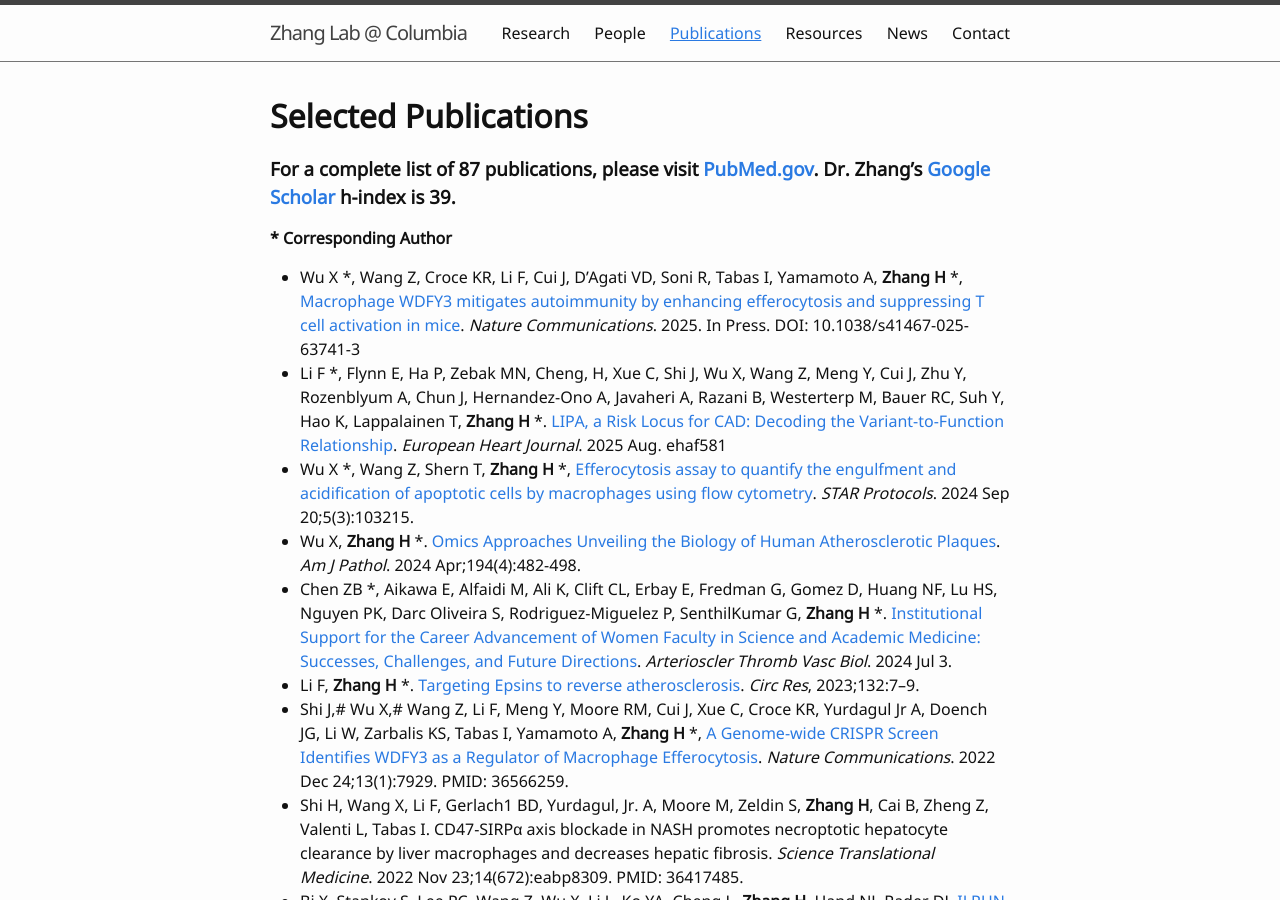
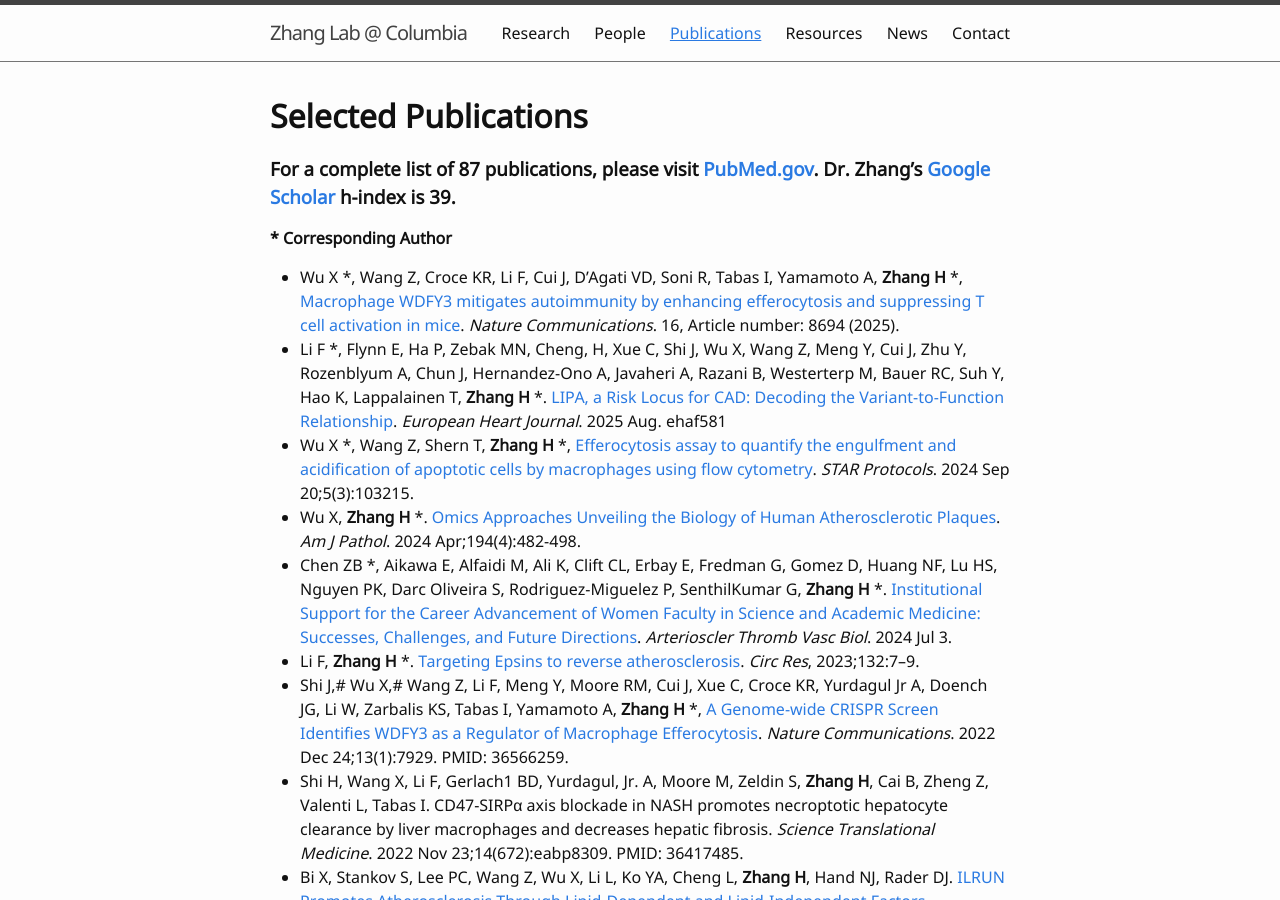
Before and after one commit to hanruizhang/zhanglab, a Jekyll site: the page built from 3_Publications.md, in a window 1280 px wide and 900 px high. Built offline with Jekyll 4.4.1, drawn with Linux system fonts in a browser that asks for light colours; comment, search, counter and statistics services are not loaded.

Commit message:
Update 3_Publications.md

```diff
--- a/3_Publications.md
+++ b/3_Publications.md
@@ -9,7 +9,7 @@ nav: true
 
 __*__ **Corresponding Author**
 
-- Wu X *, Wang Z, Croce KR, Li F, Cui J, D'Agati VD, Soni R, Tabas I, Yamamoto A, **Zhang H** *, [Macrophage WDFY3 mitigates autoimmunity by enhancing efferocytosis and suppressing T cell activation in mice](https://pubmed.ncbi.nlm.nih.gov/39229152/). _Nature Communications_. 2025. In Press. DOI: 10.1038/s41467-025-63741-3
+- Wu X *, Wang Z, Croce KR, Li F, Cui J, D'Agati VD, Soni R, Tabas I, Yamamoto A, **Zhang H** *, [Macrophage WDFY3 mitigates autoimmunity by enhancing efferocytosis and suppressing T cell activation in mice](https://www.nature.com/articles/s41467-025-63741-3). _Nature Communications_. 16, Article number: 8694 (2025).
 - Li F *, Flynn E, Ha P, Zebak MN, Cheng, H, Xue C, Shi J, Wu X, Wang Z, Meng Y, Cui J, Zhu Y, Rozenblyum A, Chun J, Hernandez-Ono A, Javaheri A, Razani B, Westerterp M, Bauer RC, Suh Y, Hao K, Lappalainen T, **Zhang H** *. [LIPA, a Risk Locus for CAD: Decoding the Variant-to-Function Relationship](https://doi.org/10.1093/eurheartj/ehaf581). _European Heart Journal_. 2025 Aug. ehaf581
 - Wu X *, Wang Z, Shern T, **Zhang H** *, [Efferocytosis assay to quantify the engulfment and acidification of apoptotic cells by macrophages using flow cytometry](https://www.sciencedirect.com/science/article/pii/S2666166724003800). _STAR Protocols_. 2024 Sep 20;5(3):103215.
 - Wu X, **Zhang H** *. [Omics Approaches Unveiling the Biology of Human Atherosclerotic Plaques](https://www.sciencedirect.com/science/article/pii/S0002944024000051?via%3Dihub). _Am J Pathol_. 2024 Apr;194(4):482-498.
```
